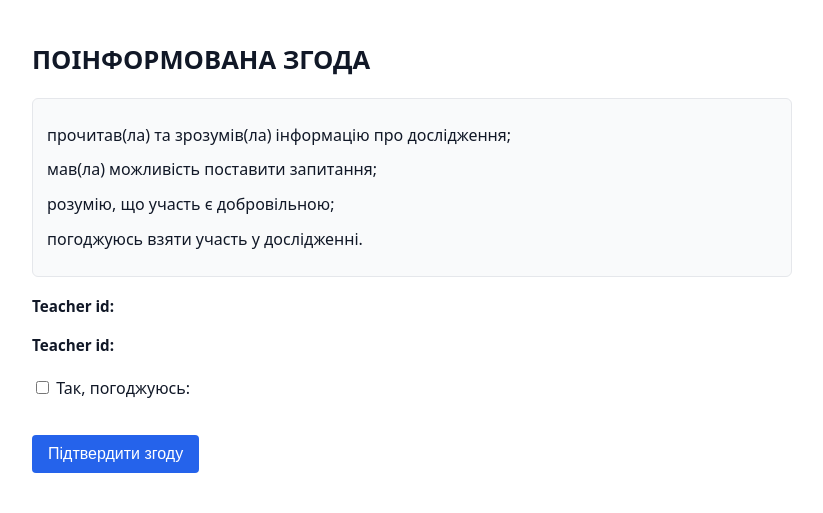
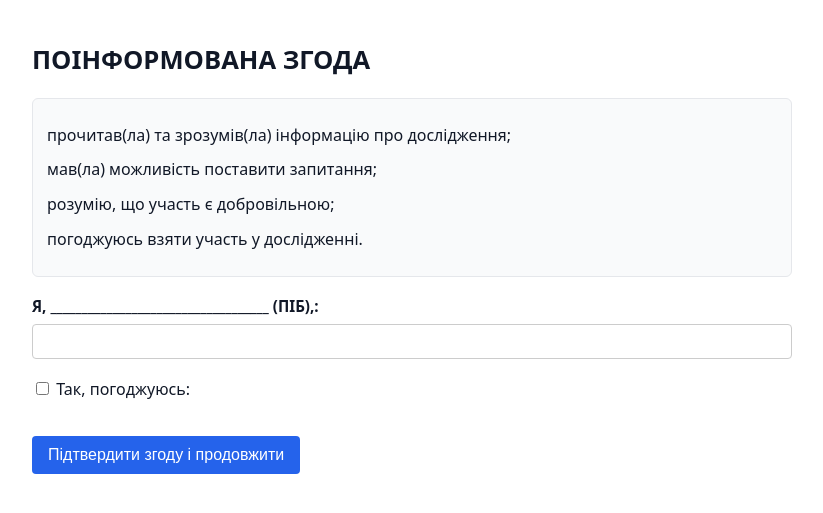
Before and after one commit to resilience-mriia-kma/gg-ml-resilience-mriia, a Django app: page /teacher-consent/ in a window 1280 px wide. Shown: the top 513 px of the page, without its empty margins (228-1051 px from the left). Run offline with Django 5.2, Linux system fonts and the light colour scheme; parts of the project's set-up code (start-up, migrations or seed data) failed here and were passed over.

Commit message:
fix: remove duplicate teacher_id field, add full_name, add success messages

```diff
--- a/resilience_app/templates/resilience_app/teacher_consent.html
+++ b/resilience_app/templates/resilience_app/teacher_consent.html
@@ -16,11 +16,21 @@
         button { margin-top: 16px; padding: 10px 16px; background: #2563eb; color: white; border: none; border-radius: 4px; font-size: 1rem; cursor: pointer; }
         button:hover { background: #1d4ed8; }
         .note { background: #f9fafb; border: 1px solid #e5e7eb; border-radius: 6px; padding: 14px; margin: 18px 0; }
+        .success { padding: 16px; background: #f0fdf4; border: 1px solid #bbf7d0; border-radius: 6px; color: #166534; margin: 24px 0; }
+        .button-link { text-decoration: none; }
     </style>
 </head>
 <body>
     <h1>ПОІНФОРМОВАНА ЗГОДА</h1>
 
+    {% if consent_success %}
+    <div class="success">
+        <p><strong>Вашу згоду зафіксовано. Дякуємо!</strong></p>
+    </div>
+    <a class="button-link" href="{% url 'analysis_form' %}">
+        <button type="button">Перейти до опитувальника</button>
+    </a>
+    {% else %}
     <div class="note">
         <p>прочитав(ла) та зрозумів(ла) інформацію про дослідження;</p>
         <p>мав(ла) можливість поставити запитання;</p>
@@ -31,21 +41,12 @@
     <form method="post">
         {% csrf_token %}
 
-        <div class="field">
-            {{ form.teacher_id.label_tag }}
-            {{ form.teacher_id }}
-            {% for error in form.teacher_id.errors %}
-            <div class="error">{{ error }}</div>
-            {% endfor %}
-        </div>
+        {{ form.teacher_id }}
 
         <div class="field">
-            {{ form.teacher_id.label_tag }}
-            {{ form.teacher_id }}
-            {% if form.teacher_id.help_text %}
-            <small>{{ form.teacher_id.help_text }}</small>
-            {% endif %}
-            {% for error in form.teacher_id.errors %}
+            {{ form.full_name.label_tag }}
+            {{ form.full_name }}
+            {% for error in form.full_name.errors %}
             <div class="error">{{ error }}</div>
             {% endfor %}
         </div>
@@ -58,7 +59,8 @@
             {% endfor %}
         </div>
 
-        <button type="submit">Підтвердити згоду</button>
+        <button type="submit">Підтвердити згоду і продовжити</button>
     </form>
+    {% endif %}
 </body>
 </html>
```
Also changed, not shown: resilience_app/templates/resilience_app/analysis_form.html (+13 -29 lines), resilience_app/templates/resilience_app/teacher_feedback_form.html (+14 -3 lines).
